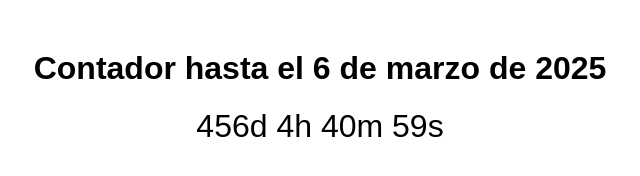
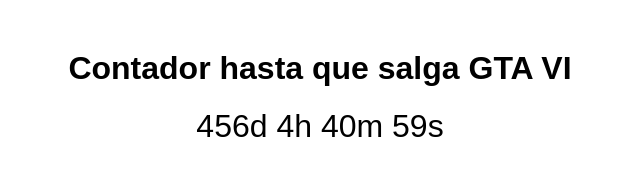
Before and after one commit to SrGraphic/contador.github.io, a plain HTML site: page index.html in a window 1280 px wide. Shown: the whole page, without its empty margins (320-960 px from the left). Drawn offline with Linux system fonts and the light colour scheme.

Commit message:
Update index.html

```diff
--- a/index.html
+++ b/index.html
@@ -18,7 +18,7 @@
     </style>
 </head>
 <body>
-    <h1>Contador hasta el 6 de marzo de 2025</h1>
+    <h1>Contador hasta que salga GTA VI</h1>
     <div id="contador"></div>
     <script>
         const fechaObjetivo = new Date('2025-03-06T00:00:00');
```
